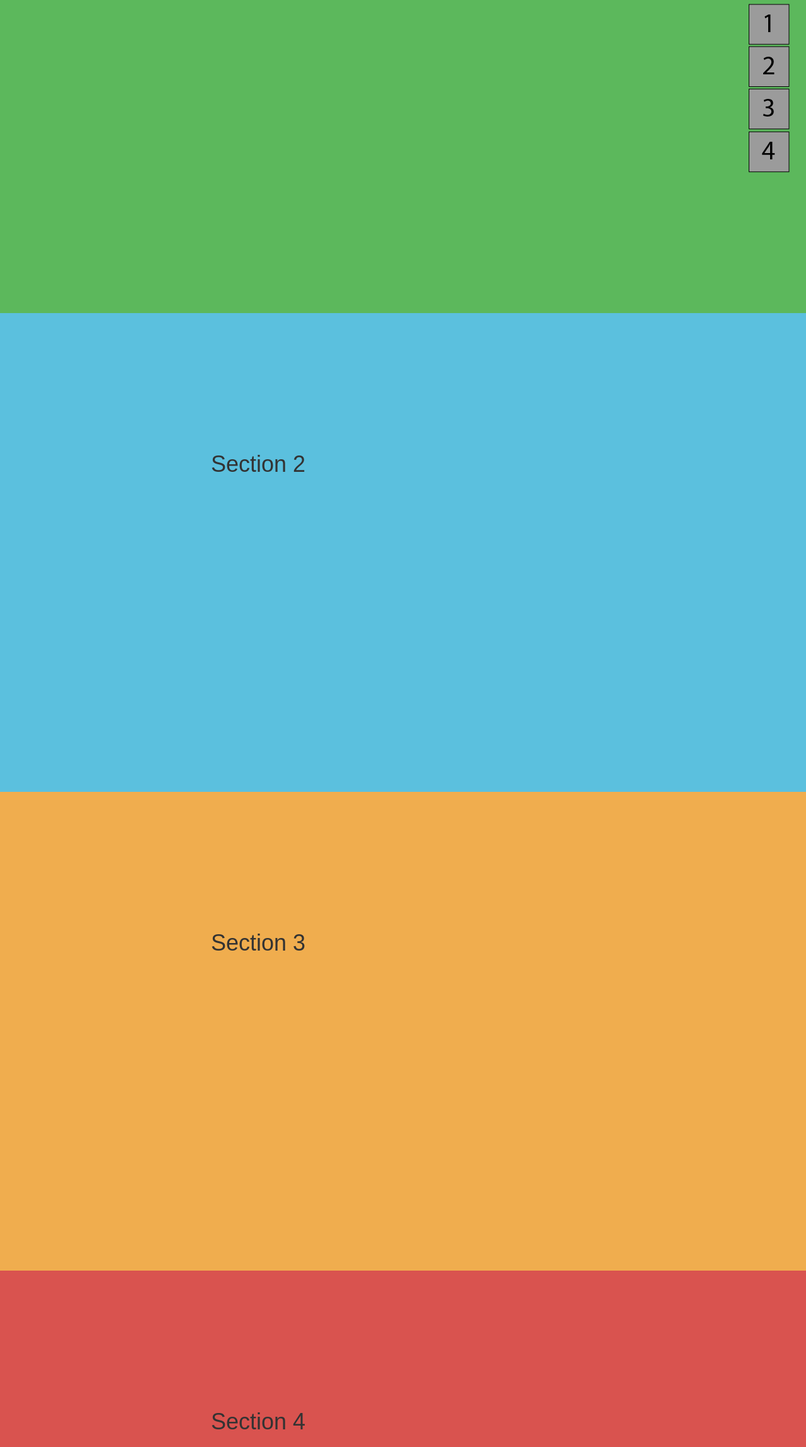
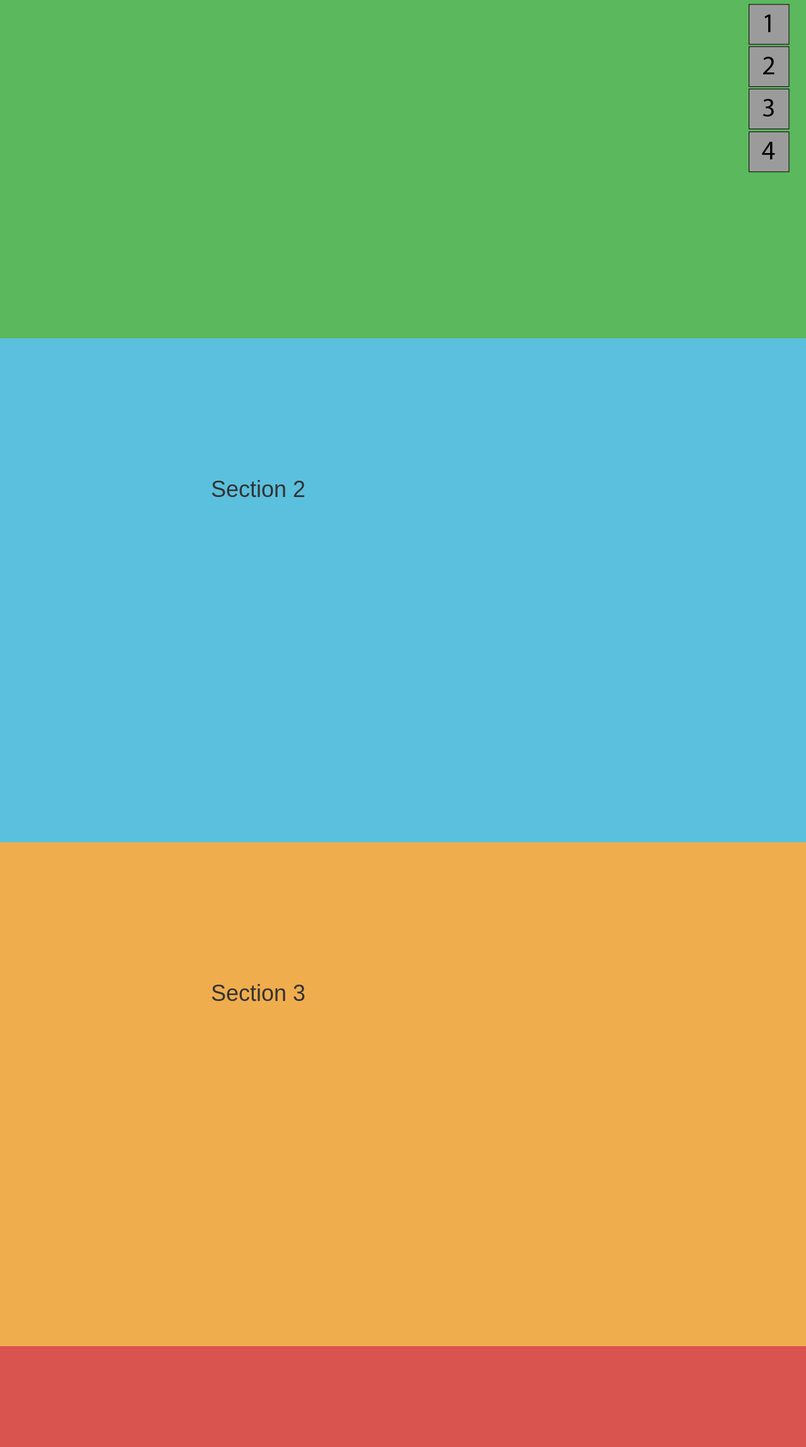
Before and after one commit to marti1125/vertical-navigation, a plain HTML site: page index.html in a window 1280 px wide. Shown: the part 263-2560 px from the top of the page at 63% size. Drawn offline with Linux system fonts and the light colour scheme.

Commit message:
update styles

```diff
--- a/css/app.css
+++ b/css/app.css
@@ -1,5 +1,6 @@
-body {
+html, body, .container-fluid {
   font-family: sans-serif;
+  height: 100%;
 }
 
 #menu {
@@ -17,41 +18,31 @@ body {
   margin-bottom: 2px;
 }
 
-#section1 {
-  background-color: #5cb85c;
-  width: auto;
-  height: 760px;
-}
-
-#section2 {
-  background-color: #5bc0de;
-  width: auto;
-  height: 760px;
-}
-
-#section3 {
-  background-color: #f0ad4e;
-  width: auto;
-  height: 760px;
-}
-
-#section4 {
-  background-color: #d9534f;
-  width: auto;
-  height: 760px;
+.section {
+  min-height: 100%;
+  position: relative;
+  -webkit-transition: all .8s ease-in-out;
+	-moz-transition: all .8s ease-in-out;
+	-o-transition: all .8s ease-in-out;
+	transition: all .8s ease-in-out;
 }
 
 .section_content {
   margin-top: 200px;
 }
 
-/*
- *Scrolling
- */
+#section1 {
+  background-color: #5cb85c;
+}
 
-.section {
-  -webkit-transition: all .8s ease-in-out;
-	-moz-transition: all .8s ease-in-out;
-	-o-transition: all .8s ease-in-out;
-	transition: all .8s ease-in-out;
+#section2 {
+  background-color: #5bc0de;
 }
+
+#section3 {
+  background-color: #f0ad4e;
+}
+
+#section4 {
+  background-color: #d9534f;
+}
```
